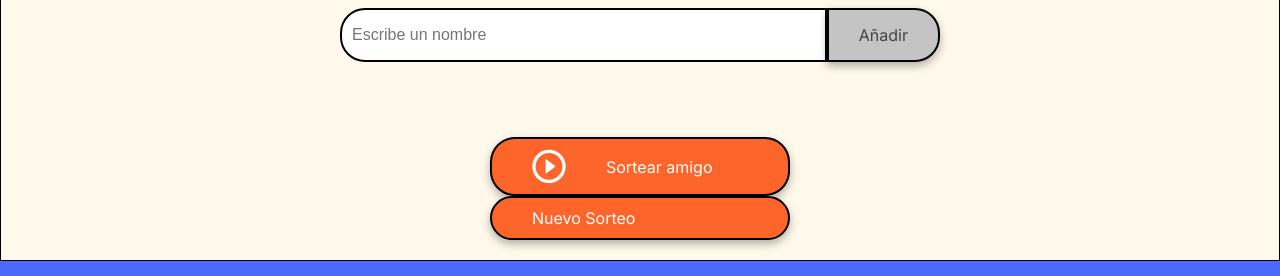
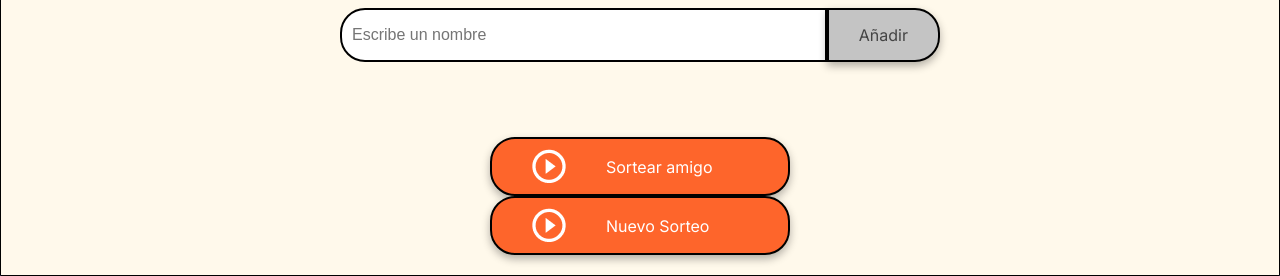
Before and after one commit to paros/challenge-amigo-secreto, a plain HTML site: page index.html in a window 1280 px wide. Shown: the part 587-863 px from the top of the page. Drawn offline with Linux system fonts and the light colour scheme.

Commit message:
Update index.html

```diff
--- a/index.html
+++ b/index.html
@@ -32,7 +32,9 @@
                     <img src="assets/play_circle_outline.png" alt="Ícono para sortear">
                     Sortear amigo
                 </button>
+
                 <button class="button-draw" onclick="reiniciarSorteo()" aria-label="Nuevo sorteo">
+                    <img src="assets/play_circle_outline.png" alt="Ícono Nuevo Sorteo">
                     Nuevo Sorteo
                 </button>
             </div>
```
